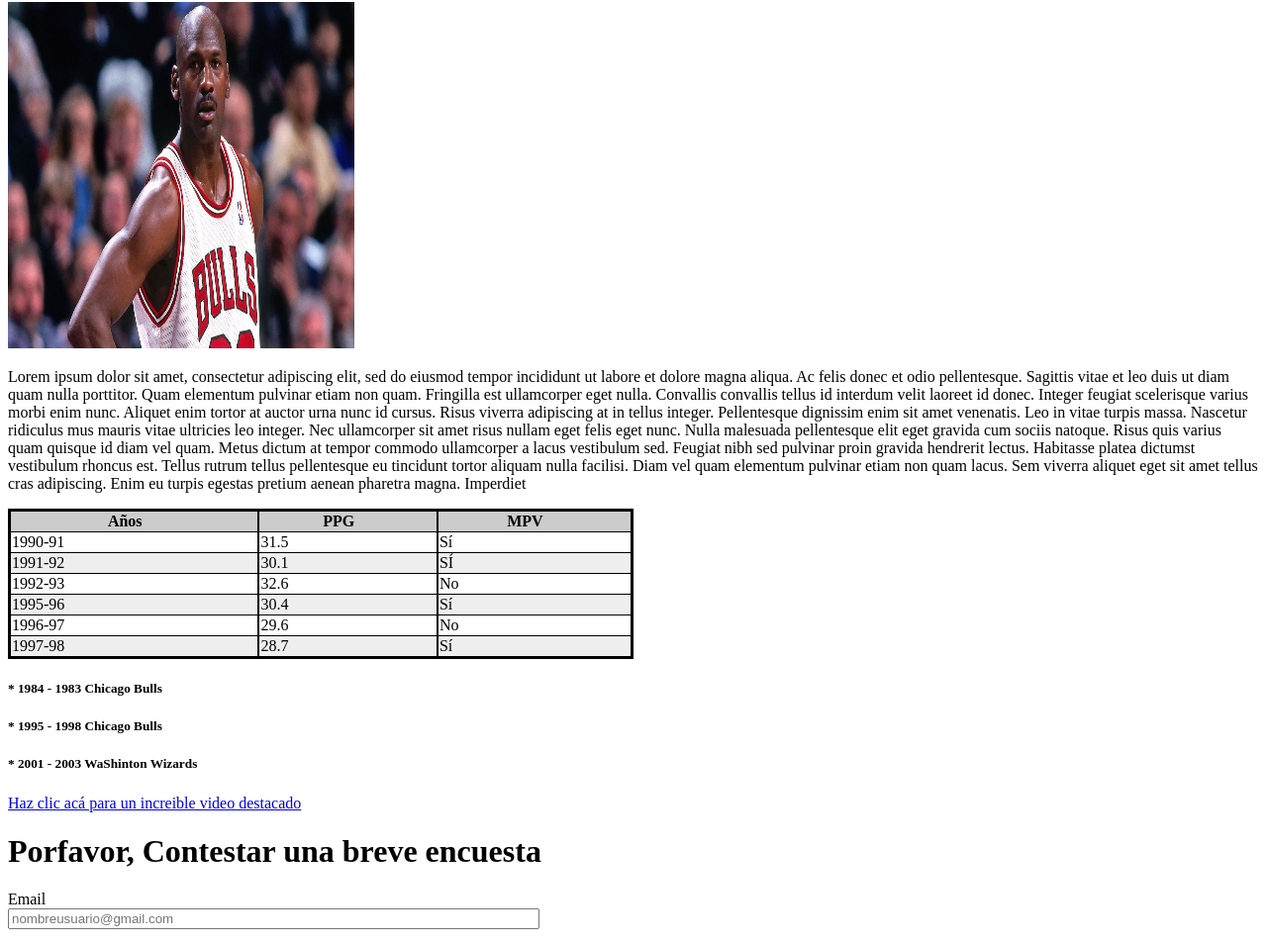
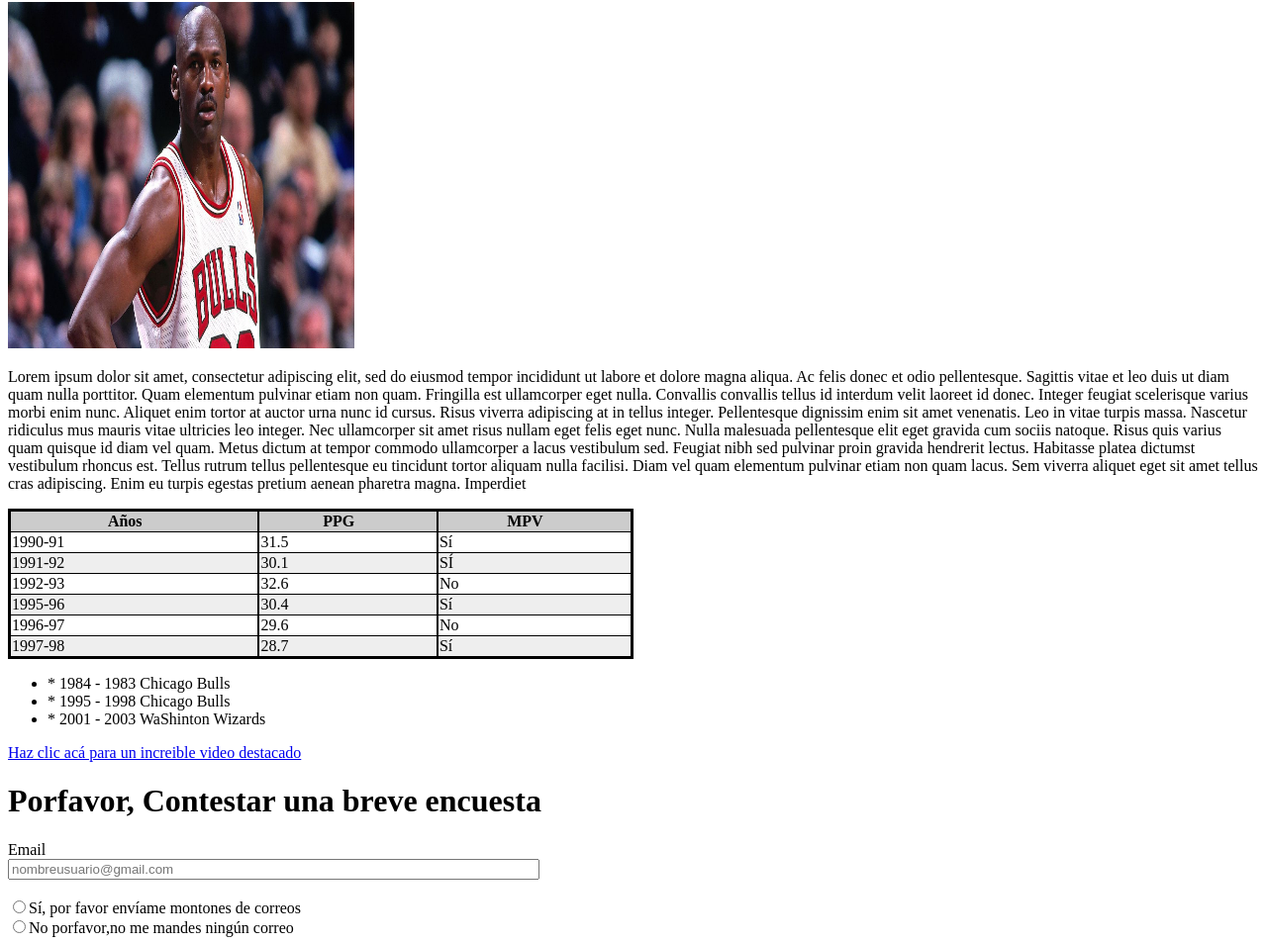
Before and after one commit to ValentinaSilva61/EjerciciosBasicos, a plain HTML site: page PaginEjercicioBlogFake.html in a window 1280 px wide. Shown: the part 78-1032 px from the top of the page at 99% size. Drawn offline with Linux system fonts and the light colour scheme.

Commit message:
se modifica ejercicio blog fake

```diff
--- a/PaginEjercicioBlogFake.html
+++ b/PaginEjercicioBlogFake.html
@@ -60,9 +60,13 @@
             <td>Sí</td>
         </tr>
     </table>
-    <h5> * 1984 - 1983 Chicago Bulls</h5>
-    <h5> * 1995 - 1998 Chicago Bulls</h5>
-    <h5> * 2001 - 2003 WaShinton Wizards</h5>
+
+    <ul>
+        <li> * 1984 - 1983 Chicago Bulls</li>
+        <li> * 1995 - 1998 Chicago Bulls</li>
+        <li> * 2001 - 2003 WaShinton Wizards</li>
+
+    </ul>
 
     <a href="https://www.youtube.com/watch?v=71EMwvc7k9o">Haz clic acá para un increible video destacado</a>
 
```
